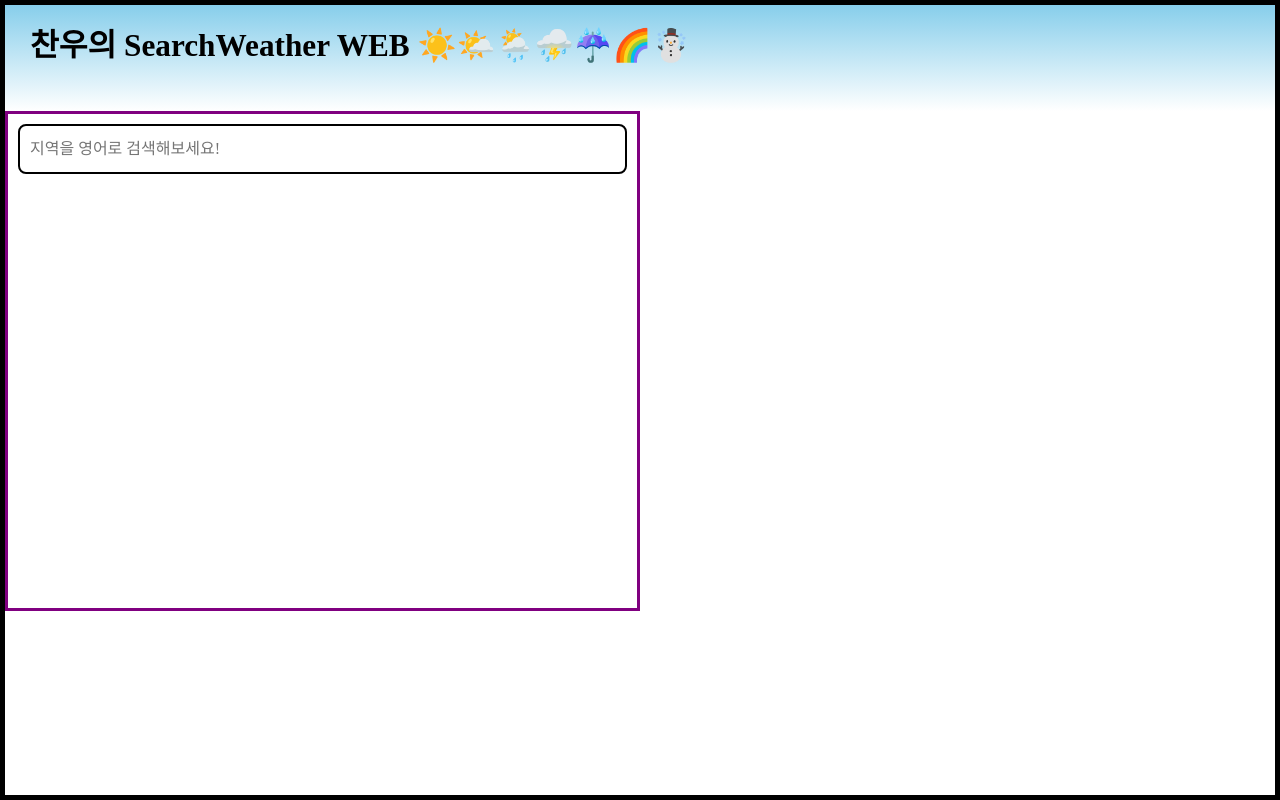
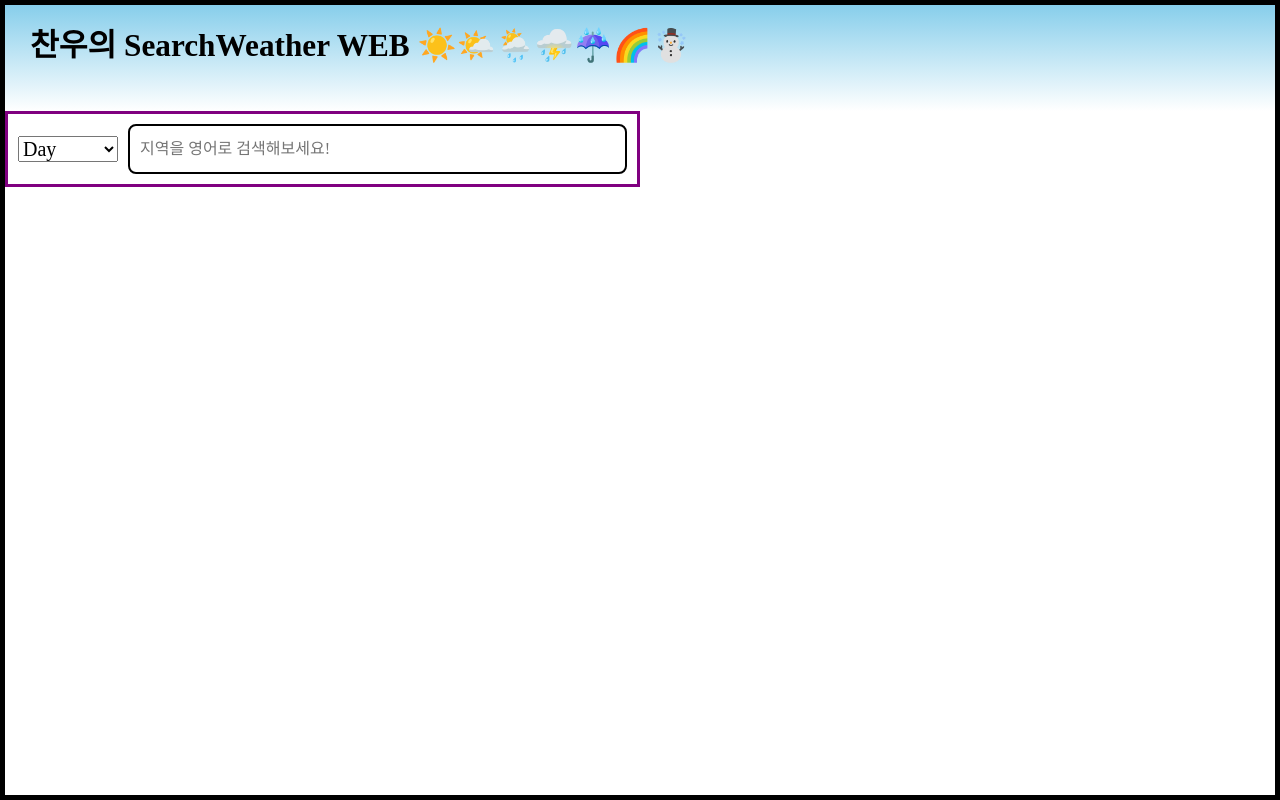
Before and after one commit to GO-SOPT-WEB/ChanwooJeong, a React (Vite) app in the folder Week4-0506/SearchWeather/: page / in a window 1280 px wide. Built offline with nearby package versions, Linux system fonts and the light colour scheme; a web font is replaced by a local one.

Commit message:
[feat] : DropDown day or week

```diff
--- a/Week4-0506/SearchWeather/src/components/SearchBox.jsx
+++ b/Week4-0506/SearchWeather/src/components/SearchBox.jsx
@@ -2,12 +2,25 @@ import React from "react";
 import { styled } from "styled-components";
 
 const Wrapper = styled.div`
+  display: flex;
+  flex-direction: row;
+  justify-content: center;
+  align-items: center;
   width: 100%;
-  height: 50rem;
   padding: 1rem;
   border: 3px solid purple;
 `;
+const PeriodDropDown = styled.div`
+  display: flex;
+  flex-direction: column;
+  padding: 1rem;
+  padding-left: 0;
 
+  select {
+    width: 10rem;
+    font-size: 2rem;
+  }
+`;
 const SearchInput = styled.input`
   width: 100%;
   height: 5rem;
@@ -22,6 +35,12 @@ const SearchInput = styled.input`
 const SearchBox = () => {
   return (
     <Wrapper>
+      <PeriodDropDown>
+        <select name="period" id="periodFilter">
+          <option value="day">Day</option>
+          <option value="week">Week</option>
+        </select>
+      </PeriodDropDown>
       <SearchInput placeholder={`지역을 영어로 검색해보세요!`} />
     </Wrapper>
   );
```
